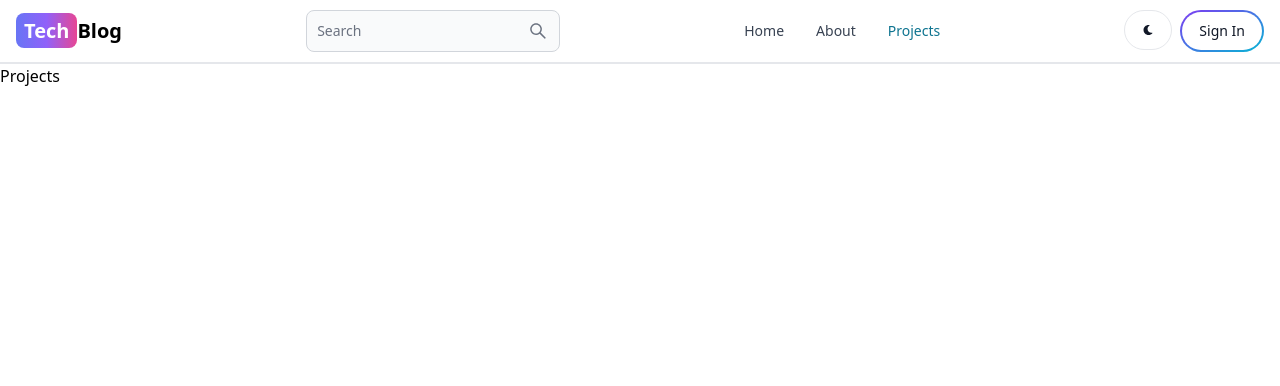
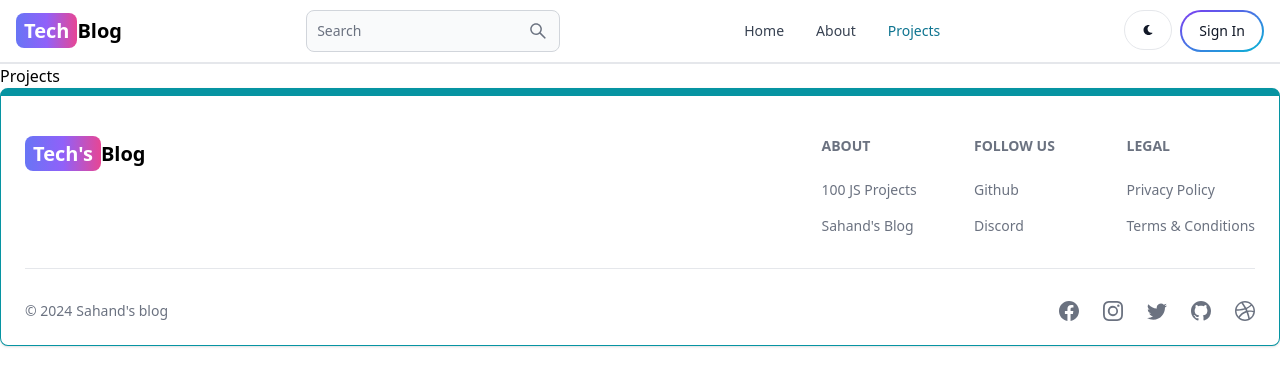
Before and after one commit to Ishan-Sandaruwan/Bloging_web_-MERN-, a React (Vite) app in the folder blogApp/: page /projects in a window 1280 px wide. Shown: the top 386 px of the page. Built offline with nearby package versions, Linux system fonts and the light colour scheme.

Commit message:
create the footer component

```diff
--- a/blogApp/src/App.jsx
+++ b/blogApp/src/App.jsx
@@ -6,6 +6,7 @@
 import About from './pages/About';
 import Projects from './pages/Projects';
 import Header from './components/Header';
+import Footer from './components/Footer';
 
 function App() {
   return (
@@ -19,6 +20,7 @@
         <Route element={<About/>} path='/about' />
         <Route element={<Projects/>} path='/projects' />
       </Routes>
+      <Footer/>
     </BrowserRouter>
   )
 }
--- /dev/null
+++ b/blogApp/src/components/Footer.jsx
@@ -0,0 +1,83 @@
+import React from "react";
+import { Footer } from "flowbite-react";
+import { Link } from "react-router-dom";
+import { BsFacebook, BsInstagram, BsTwitter, BsGithub, BsDribbble } from 'react-icons/bs';
+
+export default function FooterCom() {
+  return (
+    <Footer container className='border border-t-8 border-teal-500'>
+      <div className='w-full max-w-7xl mx-auto'>
+        <div className='grid w-full justify-between sm:flex md:grid-cols-1'>
+          <div className='mt-5'>
+            <Link
+              to='/'
+              className='self-center whitespace-nowrap text-lg sm:text-xl font-semibold dark:text-white'
+            >
+              <span className='px-2 py-1 bg-gradient-to-r from-indigo-500 via-purple-500 to-pink-500 rounded-lg text-white'>
+                Tech's
+              </span>
+              Blog
+            </Link>
+          </div>
+          <div className='grid grid-cols-2 gap-8 mt-4 sm:grid-cols-3 sm:gap-6'>
+            <div>
+              <Footer.Title title='About' />
+              <Footer.LinkGroup col>
+                <Footer.Link
+                  href='https://www.100jsprojects.com'
+                  target='_blank'
+                  rel='noopener noreferrer'
+                >
+                  100 JS Projects
+                </Footer.Link>
+                <Footer.Link
+                  href='/about'
+                  target='_blank'
+                  rel='noopener noreferrer'
+                >
+                  Sahand's Blog
+                </Footer.Link>
+              </Footer.LinkGroup>
+            </div>
+            <div>
+              <Footer.Title title='Follow us' />
+              <Footer.LinkGroup col>
+                <Footer.Link
+                  href='https://www.github.com/Ishan-Sandaruwan'
+                  target='_blank'
+                  rel='noopener noreferrer'
+                >
+                  Github
+                </Footer.Link>
+                <Footer.Link href='#'>Discord</Footer.Link>
+              </Footer.LinkGroup>
+            </div>
+            <div>
+              <Footer.Title title='Legal' />
+              <Footer.LinkGroup col>
+                <Footer.Link href='#'>Privacy Policy</Footer.Link>
+                <Footer.Link href='#'>Terms &amp; Conditions</Footer.Link>
+              </Footer.LinkGroup>
+            </div>
+          </div>
+        </div>
+        <Footer.Divider />
+        <div className='w-full sm:flex sm:items-center sm:justify-between'>
+          <Footer.Copyright
+            href='#'
+            by="Sahand's blog"
+            year={new Date().getFullYear()}
+          />
+          <div className="flex gap-6 sm:mt-0 mt-4 sm:justify-center">
+            <Footer.Icon href='#' icon={BsFacebook}/>
+            <Footer.Icon href='#' icon={BsInstagram}/>
+            <Footer.Icon href='#' icon={BsTwitter}/>
+            <Footer.Icon href='https://github.com/Ishan-Sandaruwan' icon={BsGithub}/>
+            <Footer.Icon href='#' icon={BsDribbble}/>
+
+          </div>
+        </div>
+      </div>
+    </Footer>
+  );
+}
```
